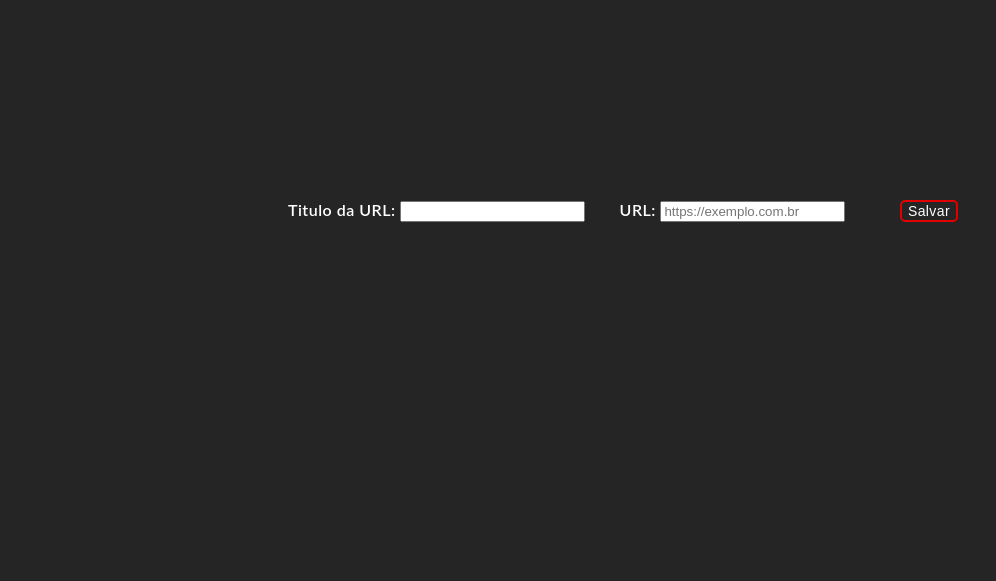
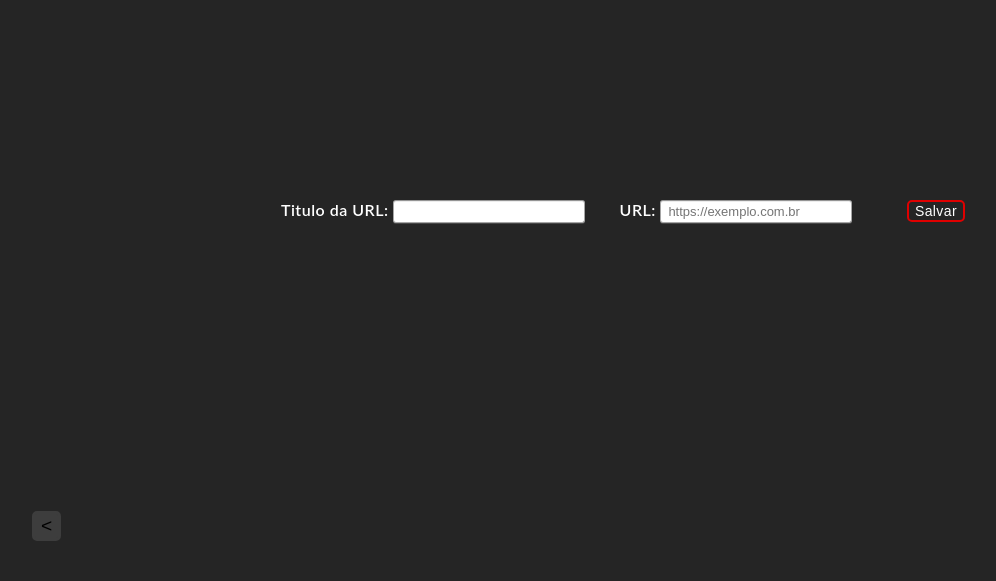
Before and after one commit to vitorhrms/flask-central-links, a Flask app: page /edit/links/1/add in a window 1280 px wide. Shown: the part 219-800 px from the top of the page, without its empty margins (32-1028 px from the left). Run offline with Flask 2, Linux system fonts and the light colour scheme; data that the repository does not hold is empty.

Commit message:
Feat: added buttons and fixed css

```diff
--- a/src/static/css/buttons.css
+++ b/src/static/css/buttons.css
@@ -24,7 +24,24 @@
     padding: 1px 10px 1px 10px;
 }
 
+.buttonsIndex{
+    text-align: center;
+    padding: 50px 0 50px 0;
+}
+.buttonsIndex a img{
+    height: 80px;
+}
+
 .backButton{
     position: absolute;
-    margin-right: 500px;
+    bottom: 5vh;
+    left: 5vw;
 }
+.backButton button{
+    font-size: larger;
+    border: solid;
+    border-radius: 5px;
+    border-color: rgb(61, 61, 61);
+    color: #000000;
+    background-color: rgb(61, 61, 61);
+}
--- a/src/static/css/style.css
+++ b/src/static/css/style.css
@@ -68,14 +68,6 @@ li a:hover::after {
 }
 
 
-.buttonsIndex{
-    text-align: center;
-    padding: 50px 0 50px 0;
-}
-.buttonsIndex a img{
-    height: 80px;
-}
-
 
 .errorAlerts{
     position: absolute;
@@ -85,6 +77,7 @@ li a:hover::after {
 
 tbody{
     display: flex;
+    align-content: space-around;
     flex-direction: column;
     flex-wrap: wrap;
     max-height: 300px;
@@ -93,7 +86,8 @@ tbody{
 tr {
     display: flex;
     justify-content: space-between;
-    margin-right: 100px;
+    margin-right: 50px;
+    margin-left: 50px;
 }
 
 td {
@@ -133,3 +127,16 @@ td a:hover::after {
     transform: scaleX(1);
     transform-origin: left;
 }
+
+.inputForm{
+    background-color: #fff;
+    padding: 3px 7px;
+    line-height: normal;
+    border: 1px solid #a6a6a6;
+    border-top-color: #949494;
+    border-radius: 3px;
+    box-shadow: 0 1px 0 #6b6b6b80, 0 1px 0 rgb(0 0 0 / 7%) inset;
+    outline: 0;
+    color: #111;
+    font-size: 13px;
+}
--- a/src/templates/addLinks.html
+++ b/src/templates/addLinks.html
@@ -12,13 +12,17 @@
     {% if blockToShow == 'Erro' %}
     <div><h2 class="errorAlerts"> URL não cadastrado. </h2></div>
     {% endif %}
-
+    <div class="backButton">
+        <form action="/edit/links/{{teamID}}">
+            <button> < </button>
+        </form>
+    </div>
     <div>
         <form action="/edit/links/{{teamID}}/add", method="post">
             <label for="url">Titulo da URL:</label>
-                <input type="text" name="titulo" required>
+                <input class="inputForm" type="text" name="titulo" required>
             <label for="url">URL:</label>
-                <input type="url" name="url" placeholder="https://exemplo.com.br" required>
+                <input class="inputForm" type="url" name="url" placeholder="https://exemplo.com.br" required>
             <input class="button" type="submit" value="Salvar">
         </form>
     </div>
--- a/src/templates/editLinks.html
+++ b/src/templates/editLinks.html
@@ -8,6 +8,11 @@
 </head>
 {% extends 'index.html' %}
 {% block body %}
+    <div class="backButton">
+        <form action="/edit/equipes">
+            <button> < </button>
+        </form>
+    </div>
     <div>
         <table>
             <tbody>
--- a/src/templates/links.html
+++ b/src/templates/links.html
@@ -8,6 +8,11 @@
 </head>
 {% extends 'index.html' %}
 {% block body %}
+    <div class="backButton">
+        <form action="/view/equipes">
+            <button> < </button>
+        </form>
+    </div>
     <div>
         <table>
             <tbody>
```
Also changed, not shown: src/templates/editEquipes.html (+16 -5 lines), src/templates/equipes.html (+5 -3 lines).
